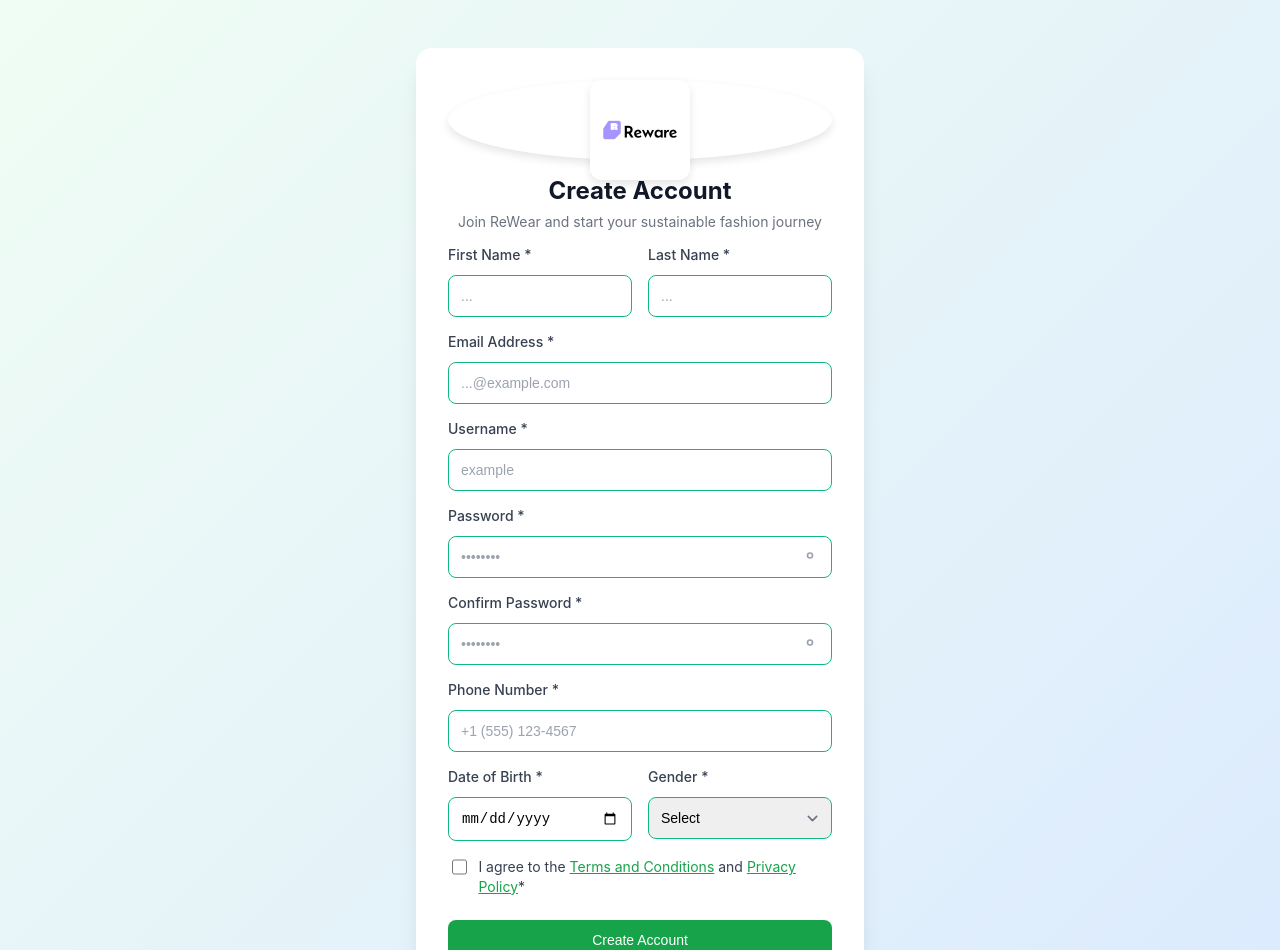
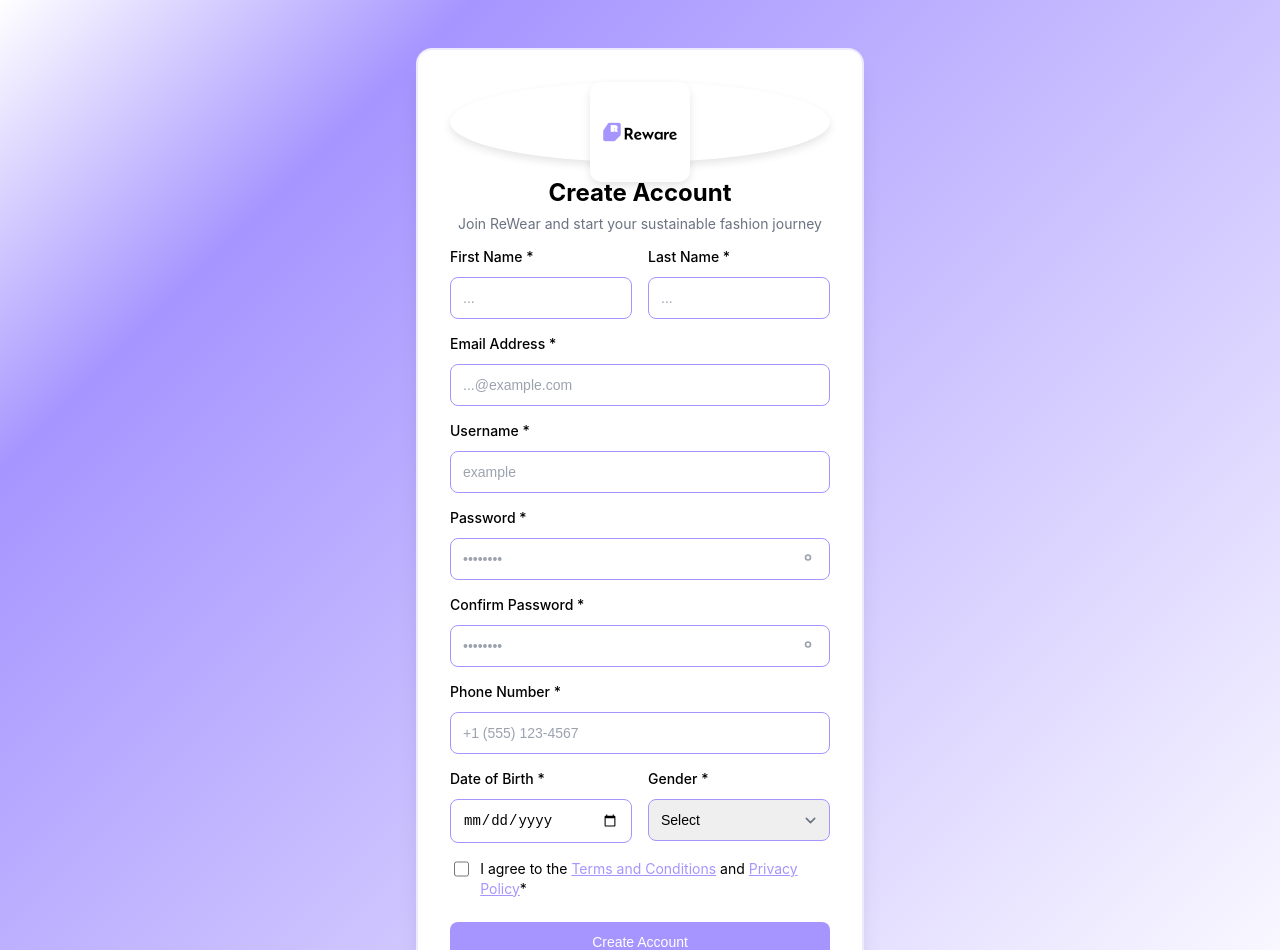
Before and after one commit to BitForge101/Reware, a React (Create React App) app in the folder client-reware/: page /signup in a window 1280 px wide. Shown: the top 950 px of the page. Built offline with nearby package versions, Linux system fonts and the light colour scheme.

Commit message:
Intergrated logo colours

```diff
--- a/client-reware/src/App.css
+++ b/client-reware/src/App.css
@@ -1,8 +1,36 @@
+:root {
+  /* Primary Color Palette */
+  --color-primary: #A695FF;
+  --color-secondary: #000000;
+  --color-white: #FFFFFF;
+  --color-black: #000000;
+  --color-purple: #A695FF;
 
-:root {
-  --color-primary: #A695FF;
+  /* Background Colors */
   --color-bg: #FFFFFF;
+  --color-bg-secondary: #F8F9FF;
+  --color-bg-gradient: linear-gradient(135deg, #FFFFFF 0%, #F8F9FF 50%, #FFFFFF 100%);
+  --color-bg-gradient-alt: linear-gradient(135deg, #FFFFFF 0%, #A695FF 20%, #FFFFFF 100%);
+
+  /* Text Colors */
   --color-text: #000000;
+  --color-text-muted: #6b7280;
+  --color-text-light: #9ca3af;
+
+  /* Purple Variations */
+  --color-purple-light: rgba(166, 149, 255, 0.1);
+  --color-purple-medium: rgba(166, 149, 255, 0.2);
+  --color-purple-dark: #8B7CFF;
+
+  /* Shadow Colors */
+  --shadow-primary: 0 4px 15px rgba(166, 149, 255, 0.2);
+  --shadow-secondary: 0 8px 25px rgba(166, 149, 255, 0.1);
+  --shadow-hover: 0 8px 25px rgba(166, 149, 255, 0.3);
+
+  /* Border Colors */
+  --border-primary: rgba(166, 149, 255, 0.2);
+  --border-secondary: rgba(166, 149, 255, 0.15);
+  --border-light: #e5e7eb;
 }
 
 .App {
@@ -41,6 +69,7 @@
   from {
     transform: rotate(0deg);
   }
+
   to {
     transform: rotate(360deg);
   }
--- a/client-reware/src/pages/login.css
+++ b/client-reware/src/pages/login.css
@@ -2,7 +2,7 @@
 
 .login-container {
   min-height: 100vh;
-  background: linear-gradient(135deg, #f0fdf4 0%, #dbeafe 100%);
+  background: linear-gradient(135deg, #FFFFFF 0%, #A695FF 20%, #FFFFFF 100%);
   display: flex;
   align-items: center;
   justify-content: center;
@@ -13,10 +13,11 @@
 .login-card {
   max-width: 24rem;
   width: 100%;
-  background: white;
+  background: #FFFFFF;
   border-radius: 1rem;
   box-shadow: 0 20px 25px -5px rgba(0, 0, 0, 0.1), 0 10px 10px -5px rgba(0, 0, 0, 0.04);
   overflow: hidden;
+  border: 2px solid rgba(166, 149, 255, 0.2);
 }
 
 .login-form {
@@ -30,6 +31,7 @@
   text-align: center;
   margin-bottom: 1rem;
 }
+
 .logo-image {
   width: 5rem;
   height: 5rem;
@@ -43,7 +45,7 @@
 .logo-icon {
   width: 4rem;
   height: 4rem;
-  background: #dcfce7;
+  background: rgba(166, 149, 255, 0.1);
   border-radius: 50%;
   display: flex;
   align-items: center;
@@ -54,14 +56,14 @@
 .user-icon {
   width: 2rem;
   height: 2rem;
-  color: #16a34a;
+  color: #A695FF;
   stroke-width: 2;
 }
 
 .title {
   font-size: 1.5rem;
   font-weight: 700;
-  color: #111827;
+  color: #000000;
   margin: 0 0 0.5rem 0;
 }
 
@@ -80,7 +82,7 @@
 .form-label {
   font-size: 0.875rem;
   font-weight: 500;
-  color: #374151;
+  color: #000000;
 }
 
 .form-input {
@@ -95,8 +97,8 @@
 
 .form-input:focus {
   outline: none;
-  border-color: #16a34a;
-  box-shadow: 0 0 0 3px rgba(22, 163, 74, 0.1);
+  border-color: #A695FF;
+  box-shadow: 0 0 0 3px rgba(166, 149, 255, 0.1);
 }
 
 .form-input::placeholder {
@@ -117,8 +119,8 @@
 .submit-button {
   width: 100%;
   padding: 0.75rem 1rem;
-  background: #16a34a;
-  color: white;
+  background: #A695FF;
+  color: #FFFFFF;
   border: none;
   border-radius: 0.5rem;
   font-weight: 500;
@@ -128,9 +130,9 @@
 }
 
 .submit-button:hover {
-  background: #15803d;
+  background: #000000;
   transform: translateY(-1px);
-  box-shadow: 0 4px 8px rgba(22, 163, 74, 0.2);
+  box-shadow: 0 4px 8px rgba(166, 149, 255, 0.2);
 }
 
 .submit-button:active {
@@ -150,14 +152,14 @@
 }
 
 .signup-link {
-  color: #16a34a;
+  color: #A695FF;
   font-weight: 500;
   text-decoration: underline;
   transition: color 0.2s ease;
 }
 
 .signup-link:hover {
-  color: #15803d;
+  color: #000000;
 }
 
 /* Responsive Design */
@@ -178,7 +180,7 @@
 /* Focus visible for accessibility */
 .form-input:focus-visible,
 .submit-button:focus-visible {
-  outline: 2px solid #16a34a;
+  outline: 2px solid #A695FF;
   outline-offset: 2px;
 }
 
@@ -203,5 +205,5 @@
 .form-input:focus,
 .submit-button:focus {
   outline: none;
-  box-shadow: 0 0 0 3px rgba(22, 163, 74, 0.1);
+  box-shadow: 0 0 0 3px rgba(166, 149, 255, 0.1);
 }
--- a/client-reware/src/pages/signup.css
+++ b/client-reware/src/pages/signup.css
@@ -2,7 +2,7 @@
 
 .signup-container {
   min-height: 100vh;
-  background: linear-gradient(135deg, #f0fdf4 0%, #dbeafe 100%);
+  background: linear-gradient(135deg, #FFFFFF 0%, #A695FF 20%, #FFFFFF 100%);
   padding: 3rem 1rem;
   display: flex;
   align-items: center;
@@ -13,10 +13,11 @@
 .signup-card {
   max-width: 28rem;
   width: 100%;
-  background: white;
+  background: #FFFFFF;
   border-radius: 1rem;
   box-shadow: 0 20px 25px -5px rgba(0, 0, 0, 0.1), 0 10px 10px -5px rgba(0, 0, 0, 0.04);
   overflow: hidden;
+  border: 2px solid rgba(166, 149, 255, 0.2);
 }
 
 .signup-header {
@@ -27,14 +28,16 @@
   text-align: center;
   display: flex;
   flex-direction: column;
-  align-items: center; /* Center all child elements horizontally */
+  align-items: center;
+  /* Center all child elements horizontally */
   justify-content: center;
 }
 
 .logo-image {
   width: 100%;
   display: flex;
-  justify-content: center; /* This ensures logo is centered inside its div */
+  justify-content: center;
+  /* This ensures logo is centered inside its div */
   margin-bottom: 1rem;
 }
 
@@ -51,7 +54,7 @@
 .logo-icon {
   width: 4rem;
   height: 4rem;
-  background: #dcfce7;
+  background: rgba(166, 149, 255, 0.1);
   border-radius: 50%;
   display: flex;
   align-items: center;
@@ -62,14 +65,14 @@
 .user-icon {
   width: 2rem;
   height: 2rem;
-  color: #16a34a;
+  color: #A695FF;
   stroke-width: 2;
 }
 
 .title {
   font-size: 1.5rem;
   font-weight: 700;
-  color: #111827;
+  color: #000000;
   margin: 0 0 0.5rem 0;
 }
 
@@ -100,7 +103,7 @@
   display: block;
   font-size: 0.875rem;
   font-weight: 500;
-  color: #374151;
+  color: #000000;
   margin-bottom: 0.25rem;
 }
 
@@ -116,8 +119,8 @@
 
 .form-input:focus {
   outline: none;
-  border-color: #16a34a;
-  box-shadow: 0 0 0 3px rgba(22, 163, 74, 0.1);
+  border-color: #A695FF;
+  box-shadow: 0 0 0 3px rgba(166, 149, 255, 0.1);
 }
 
 .form-input.error {
@@ -166,31 +169,31 @@
   margin-top: 0.125rem;
   width: 1rem;
   height: 1rem;
-  accent-color: #16a34a;
+  accent-color: #A695FF;
 }
 
 .checkbox-label {
   font-size: 0.875rem;
-  color: #374151;
+  color: #000000;
   line-height: 1.4;
   margin: 0;
 }
 
 .link {
-  color: #16a34a;
+  color: #A695FF;
   text-decoration: underline;
   transition: color 0.2s ease;
 }
 
 .link:hover {
-  color: #15803d;
+  color: #000000;
 }
 
 .submit-button {
   width: 100%;
   padding: 0.75rem 1rem;
-  background: #16a34a;
-  color: white;
+  background: #A695FF;
+  color: #FFFFFF;
   border: none;
   border-radius: 0.5rem;
   font-weight: 500;
@@ -201,9 +204,9 @@
 }
 
 .submit-button:hover:not(:disabled) {
-  background: #15803d;
+  background: #000000;
   transform: translateY(-1px);
-  box-shadow: 0 4px 8px rgba(22, 163, 74, 0.2);
+  box-shadow: 0 4px 8px rgba(166, 149, 255, 0.2);
 }
 
 .submit-button:disabled {
@@ -224,7 +227,7 @@
   width: 1rem;
   height: 1rem;
   border: 2px solid transparent;
-  border-top: 2px solid white;
+  border-top: 2px solid #FFFFFF;
   border-radius: 50%;
   animation: spin 1s linear infinite;
 }
@@ -247,14 +250,14 @@
 }
 
 .login-link {
-  color: #16a34a;
+  color: #A695FF;
   font-weight: 500;
   text-decoration: underline;
   transition: color 0.2s ease;
 }
 
 .login-link:hover {
-  color: #15803d;
+  color: #000000;
 }
 
 /* Responsive Design */
@@ -280,7 +283,7 @@
 .form-input:focus-visible,
 .submit-button:focus-visible,
 .checkbox:focus-visible {
-  outline: 2px solid #16a34a;
+  outline: 2px solid #A695FF;
   outline-offset: 2px;
 }
 
@@ -296,7 +299,7 @@ select.form-input {
 
 /* Input validation states */
 .form-input:valid {
-  border-color: #10b981;
+  border-color: #A695FF;
 }
 
 .form-input:invalid:not(:placeholder-shown) {
```
Also changed, not shown: client-reware/src/pages/UserDashboard.css (+11 -10 lines).
